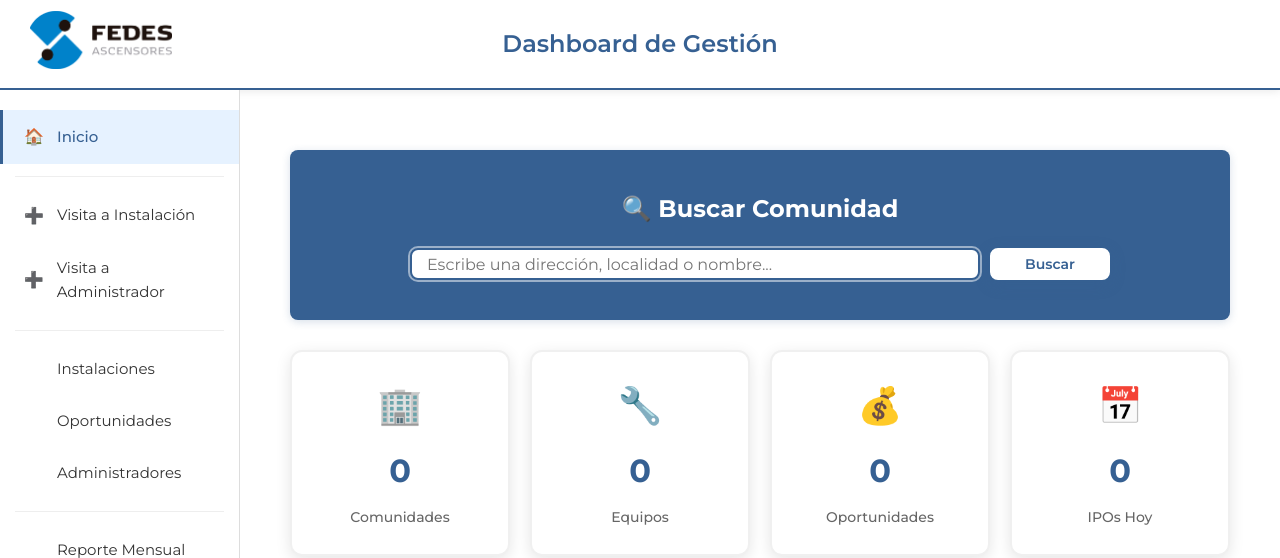
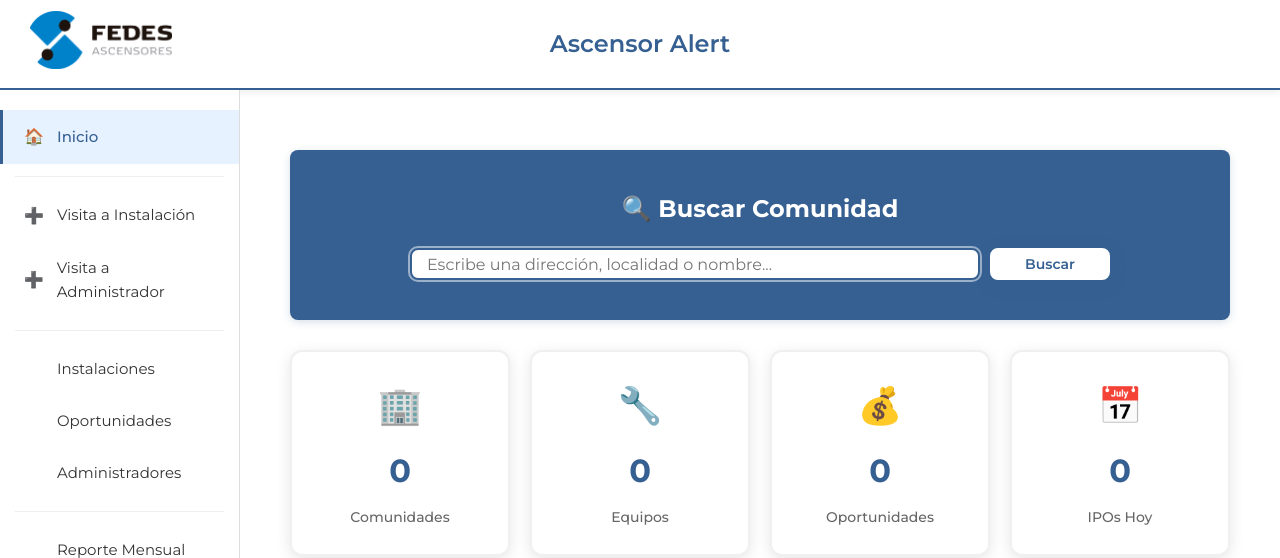
Before and after one commit to mstmarc/ascensoralert_, a Flask app: page /home in a window 1280 px wide. Shown: the top 558 px of the page. Run offline with Flask 3, Linux system fonts and the light colour scheme; the visitor is signed in with stand-in values (Sample User, id 1); data that the repository does not hold is empty.

Commit message:
Update home.html

```diff
--- a/templates/home.html
+++ b/templates/home.html
@@ -3,7 +3,7 @@
 <head>
     <meta charset="UTF-8">
     <meta name="viewport" content="width=device-width, initial-scale=1.0">
-    <title>Inicio - Dashboard FEDES</title>
+    <title>Inicio</title>
     <link rel="stylesheet" href="{{ url_for('static', filename='styles.css') }}">
     <style>
         /* Estilos específicos para el homepage */
@@ -152,7 +152,7 @@
                 </a>
             </div>
             <div class="title-container">
-                <h1>Dashboard de Gestión</h1>
+                <h1>Ascensor Alert</h1>
             </div>
         </div>
     </header>
```
